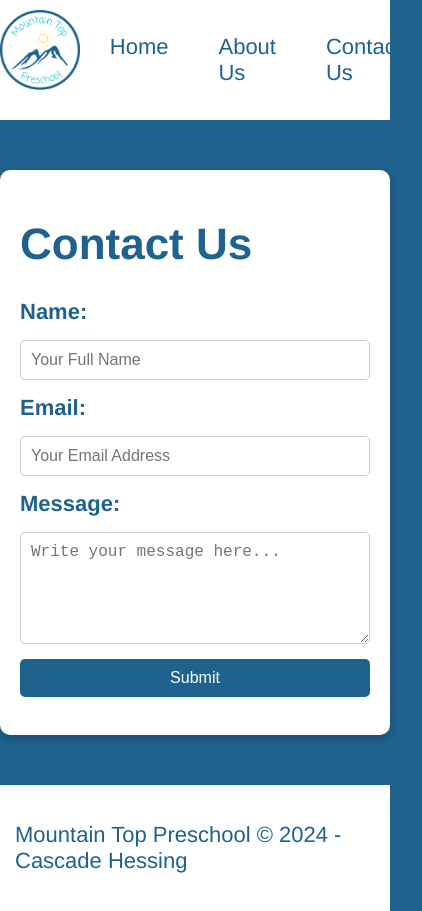
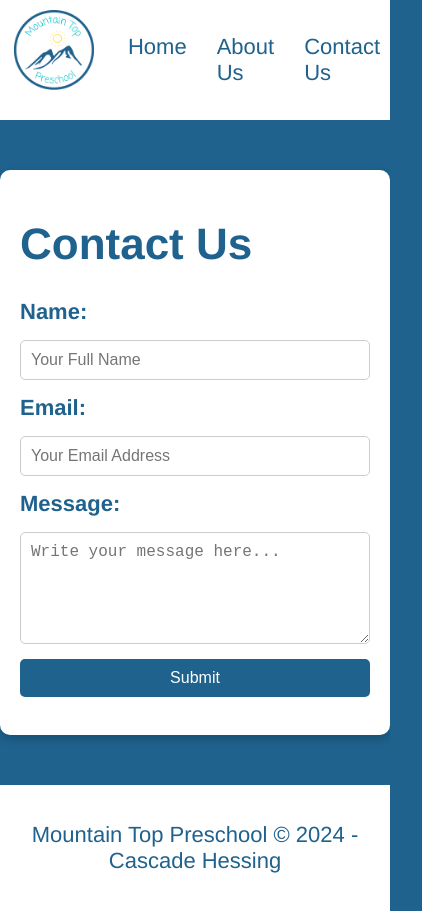
Before and after one commit to cascadehessing/mountain-top-preschool, a plain HTML site: page mountain top preschool/contactus.html in a window 390 px wide. Shown: the whole page, 422 px wide, since content can reach past the window. Drawn offline with Linux system fonts and the light colour scheme.

Commit message:
contact us

```diff
--- a/mountain top preschool/styles.css
+++ b/mountain top preschool/styles.css
@@ -124,3 +124,14 @@
 .logo {
     height: 80px;
 }
+
+@media (max-width: 480px) {
+    nav a {
+        padding: 5px 10px;
+    }
+
+    footer {
+        flex-direction: column;
+        text-align: center;
+    }
+}
```
